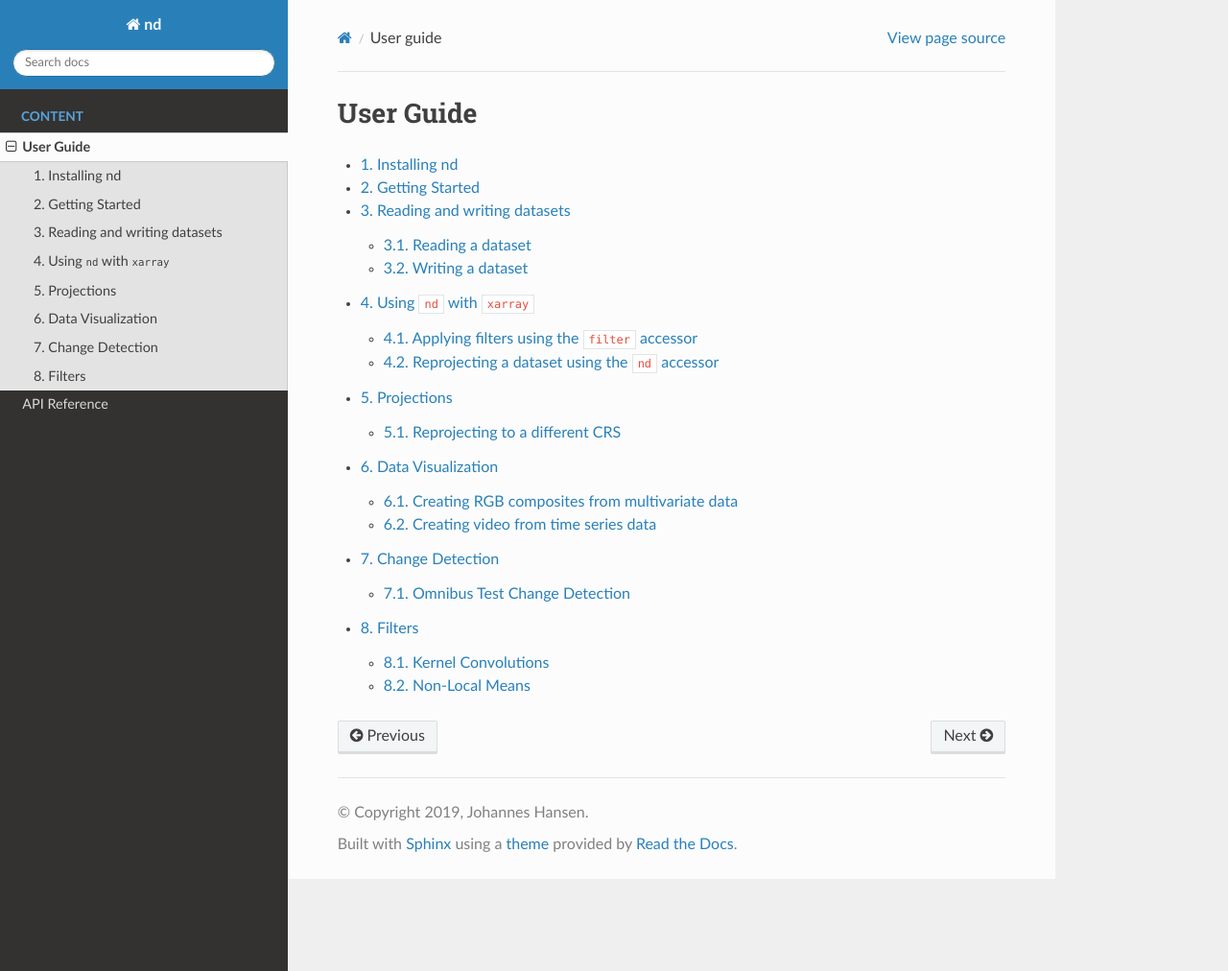
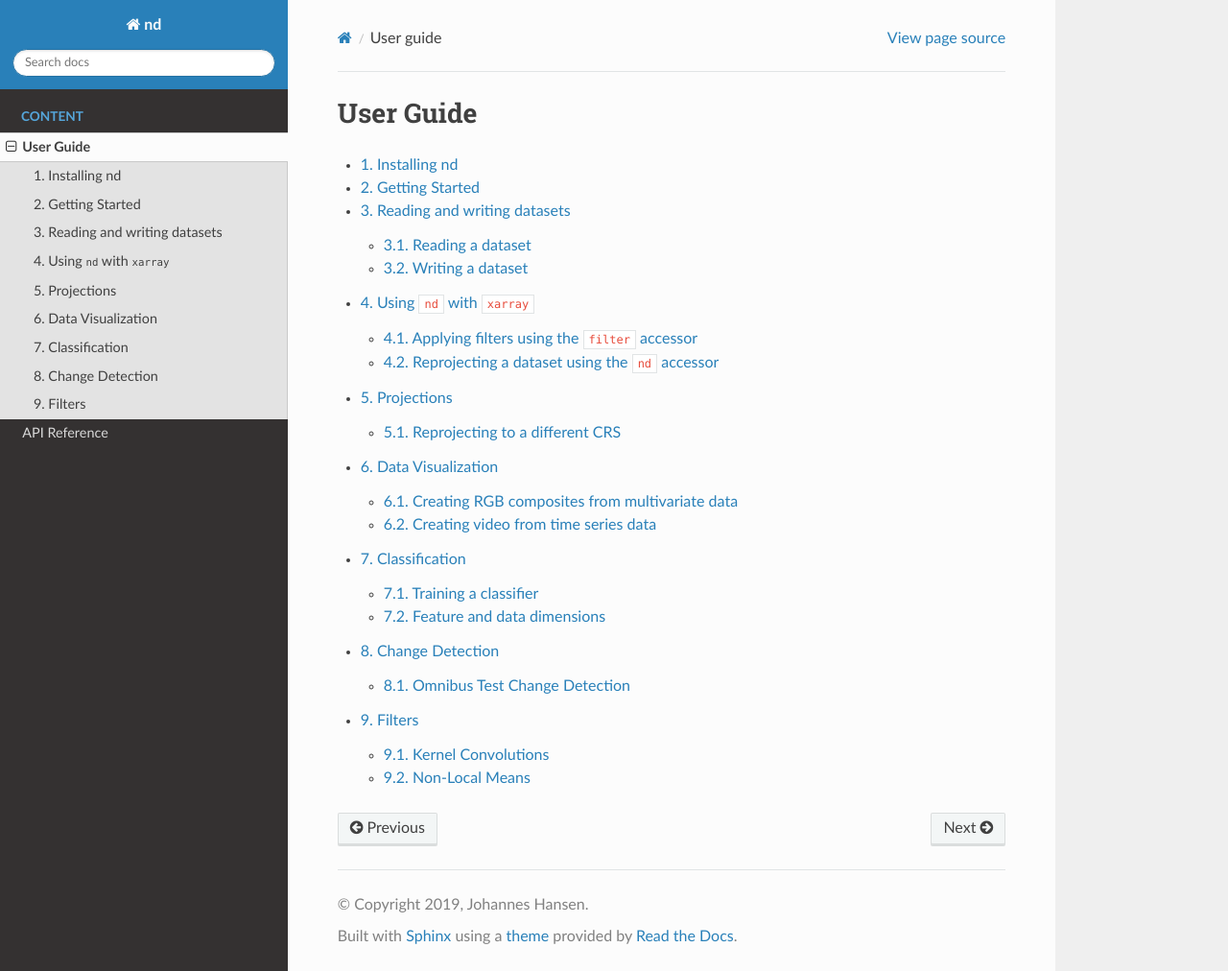
Before and after one commit to jnhansen/nd, a Sphinx documentation site: the page built from doc/user_guide.rst, in a window 1280 px wide and 1012 px high. Shown: the whole window at 96% size. Built offline with Sphinx 7.4.7 and the Read the Docs theme 2.0.0, drawn with Linux system fonts in a browser that asks for light colours; the version number could not be read and is left out; some of the changed lines change nothing that is shown.

Commit message:
add docs for nd.classify

```diff
--- /dev/null
+++ b/doc/classify.rst
@@ -0,0 +1,107 @@
+.. _classify:
+
+==============
+Classification
+==============
+
+``nd`` provides a wrapper for ``scikit-learn`` classifiers that can be directly trained on and
+applied to ``xarray`` Datasets.
+
+
+Training a classifier
+---------------------
+
+First, we need to get some training data. We will do a forest/non-forest classification
+using some polygon training data, which we can rasterize to match the dataset::
+
+    >>> import nd
+    >>> from nd.classify import Classifier
+    >>> from sklearn.ensemble import RandomForestClassifier
+    >>> path = '../data/C2.nc'
+    >>> ds = nd.open_dataset(path)
+    >>> labels = nd.vector.rasterize('../data/labels.shp', ds)['class'].squeeze()
+    >>> labels.plot()
+
+.. image:: images/class_labels.png
+    :width: 500px
+    :align: center
+
+If we investigate ``labels``, we see that it has an associated legend
+to match the integer classes::
+
+    >>> labels
+    <xarray.DataArray 'class' (y: 100, x: 100)>
+    array([[0, 0, 0, ..., 0, 0, 0],
+           [0, 0, 0, ..., 0, 0, 0],
+           [0, 0, 0, ..., 0, 0, 0],
+           ...,
+           [0, 0, 0, ..., 0, 0, 0],
+           [0, 0, 0, ..., 0, 0, 0],
+           [0, 0, 0, ..., 0, 0, 0]])
+    Coordinates:
+      * y        (y) float64 -9.376 -9.377 -9.377 -9.378 ... -9.437 -9.438 -9.438
+      * x        (x) float64 -63.7 -63.7 -63.7 -63.7 ... -63.64 -63.64 -63.64 -63.64
+        time     datetime64[ns] 2019-09-12
+    Attributes:
+        legend:   [(0, None), (1, 'forest'), (2, 'nonforest')]
+
+::
+
+    >>> clf = Classifier(RandomForestClassifier(n_estimators=10))
+    >>> pred = clf.fit(ds, labels).predict(ds)
+    >>> pred.mean('time').plot()
+
+.. image:: images/prediction_time_0.png
+    :width: 500px
+    :align: center
+
+If we plot the mean of the predicted class over time we can see that the predictions
+change because the forest cover changes over the course of the time period::
+
+    >>> pred.mean('time').plot()
+
+.. image:: images/prediction_time_mean.png
+    :width: 500px
+    :align: center
+
+
+Feature and data dimensions
+---------------------------
+
+Internally, the entire dataset needs to be converted to a two-dimensional array
+to work with most classification algorithm in ``scikit-learn``.
+
+The first dimension (rows) corresponds to independent data points,
+whereas the second dimension (columns) corresponds to the features (attributes, variables)
+of that data point.
+
+By default, ``nd`` will flatten all dataset dimensions into the rows of the array,
+and convert the data variables into the columns of the array.
+
+However, :class:`nd.classify.Classifier` has an additional keyword argument ``feature_dims``
+that controls which dimensions are considered to be features of the data.
+Typically, this could be a ``band`` dimension, which really isn't a dimensions but
+a set of features (or variables) of the data. It could also be the ``time`` dimension,
+in which case all time steps are treated as additional information about a point, rather than
+separate points in the feature space.
+
+Example::
+
+    >>> clf = Classifier(RandomForestClassifier(n_estimators=10),
+    ...                  feature_dims=['time'])
+    >>> pred = clf.fit(ds, labels).predict(ds)
+    >>> pred.plot()
+
+.. image:: images/prediction_time_feature.png
+    :width: 500px
+    :align: center
+
+Our prediction output no longer has a ``time`` dimension because it was converted into
+a feature dimension and used for prediction. In this case the result is not great because
+the classes change over time and we thus have noisy training data.
+
+
+.. topic:: See Also:
+
+ * :mod:`nd.classify`
+ * `<https://scikit-learn.org/>`_
--- a/doc/user_guide.rst
+++ b/doc/user_guide.rst
@@ -15,5 +15,6 @@ User Guide
    xarray
    projections
    visualize
+   classify
    change/index
    filters/index
```
Also changed, not shown: doc/images/class_labels.png (added), doc/images/prediction_time_0.png (added), doc/images/prediction_time_feature.png (added), doc/images/prediction_time_mean.png (added).
